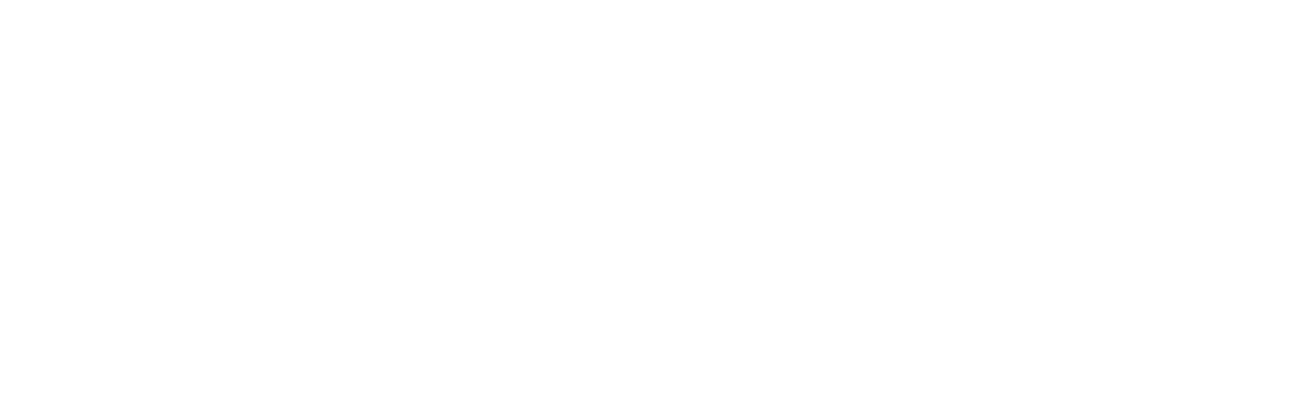
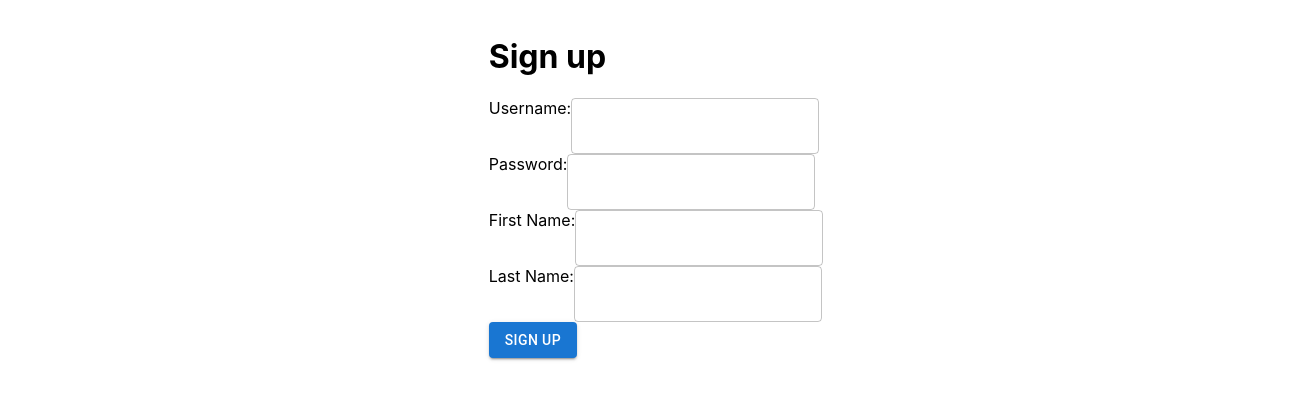
Before and after one commit to xtemplate24/SEED-2023, a React (Create React App) app in the folder frontend/: page /signUp in a window 1280 px wide. Before the commit this address had no page. Shown: the top 400 px of the page, 1312 px wide, since content can reach past the window. Built offline with nearby package versions, Linux system fonts and the light colour scheme.

Commit message:
add sign up page

```diff
--- a/frontend/src/App.js
+++ b/frontend/src/App.js
@@ -3,7 +3,7 @@ import { BrowserRouter, Routes, Route } from "react-router-dom";
 import Home from "./pages/Home";
 import Create from "./pages/Create";
 import Login from "./pages/Login";
-// import SignUp from "./pages/SignUp";
+import SignUp from "./pages/SignUp";
 
 function App() {
   return (
@@ -12,7 +12,7 @@ function App() {
         <Route path="/" element={<Home />}></Route>
         <Route path="/create" element={<Create />}></Route>
         <Route path="/login" element={<Login />}></Route>
-        {/* <Route path="/signUp" element={<SignUp />}></Route> */}
+        <Route path="/signUp" element={<SignUp />}></Route>
       </Routes>
     </BrowserRouter>
   );
--- /dev/null
+++ b/frontend/src/pages/SignUp.js
@@ -0,0 +1,132 @@
+import { TextField, Button, Box } from "@mui/material";
+import { useForm, Controller } from "react-hook-form";
+
+const SignUp = () => {
+  const { handleSubmit, control } = useForm({
+    defaultValues: {
+      username: "",
+      password: "",
+      firstName: "",
+      lastName: "",
+    },
+  });
+
+  const signUp = (data) => {
+    console.log(data);
+  };
+
+  return (
+    <Box
+      sx={{
+        width: "100%",
+        flex: 1,
+        display: "flex",
+        flexDirection: "column",
+        alignItems: "center",
+        padding: 2,
+      }}
+    >
+      <form onSubmit={handleSubmit(signUp)}>
+        <h1>Sign up</h1>
+        <div style={{ display: "flex" }}>
+          <label>Username:</label>
+          <Controller
+            name="username"
+            control={control}
+            defaultValue=""
+            render={({ field: { onChange, value }, fieldState: { error } }) => (
+              <TextField
+                variant="outlined"
+                value={value}
+                onChange={onChange}
+                error={!!error}
+                helperText={error ? error.message : null}
+                required={true}
+              />
+            )}
+            rules={{
+              required: "Username is required",
+            }}
+          />
+        </div>
+        <div>
+          <label>Password:</label>
+          <Controller
+            name="password"
+            control={control}
+            defaultValue=""
+            render={({ field: { onChange, value }, fieldState: { error } }) => (
+              <TextField
+                variant="outlined"
+                value={value}
+                onChange={onChange}
+                error={!!error}
+                helperText={error ? error.message : null}
+                required={true}
+                type="password"
+              />
+            )}
+            rules={{
+              required: "Password is required",
+            }}
+          />
+        </div>
+        <div>
+          <label>First Name:</label>
+          <Controller
+            name="firstName"
+            control={control}
+            defaultValue=""
+            render={({ field: { onChange, value }, fieldState: { error } }) => (
+              <TextField
+                variant="outlined"
+                value={value}
+                onChange={onChange}
+                error={!!error}
+                helperText={error ? error.message : null}
+                required={true}
+              />
+            )}
+            rules={{
+              pattern: {
+                value: /^[A-Za-z]+$/,
+                message: "First name should contain only alphabets",
+              },
+              required: "First name is required",
+            }}
+          />
+        </div>
+        <div>
+          <label>Last Name:</label>
+          <Controller
+            name="lastName"
+            control={control}
+            defaultValue=""
+            render={({ field: { onChange, value }, fieldState: { error } }) => (
+              <TextField
+                variant="outlined"
+                value={value}
+                onChange={onChange}
+                error={!!error}
+                helperText={error ? error.message : null}
+                required={true}
+              />
+            )}
+            rules={{
+              pattern: {
+                value: /^[A-Za-z]+$/,
+                message: "Last name should contain only alphabets",
+              },
+              required: "Last name is required",
+            }}
+          />
+        </div>
+        <Button variant="contained" type="submit">
+          Sign up
+        </Button>
+      </form>
+    </Box>
+  );
+};
+
+export default SignUp;
```
